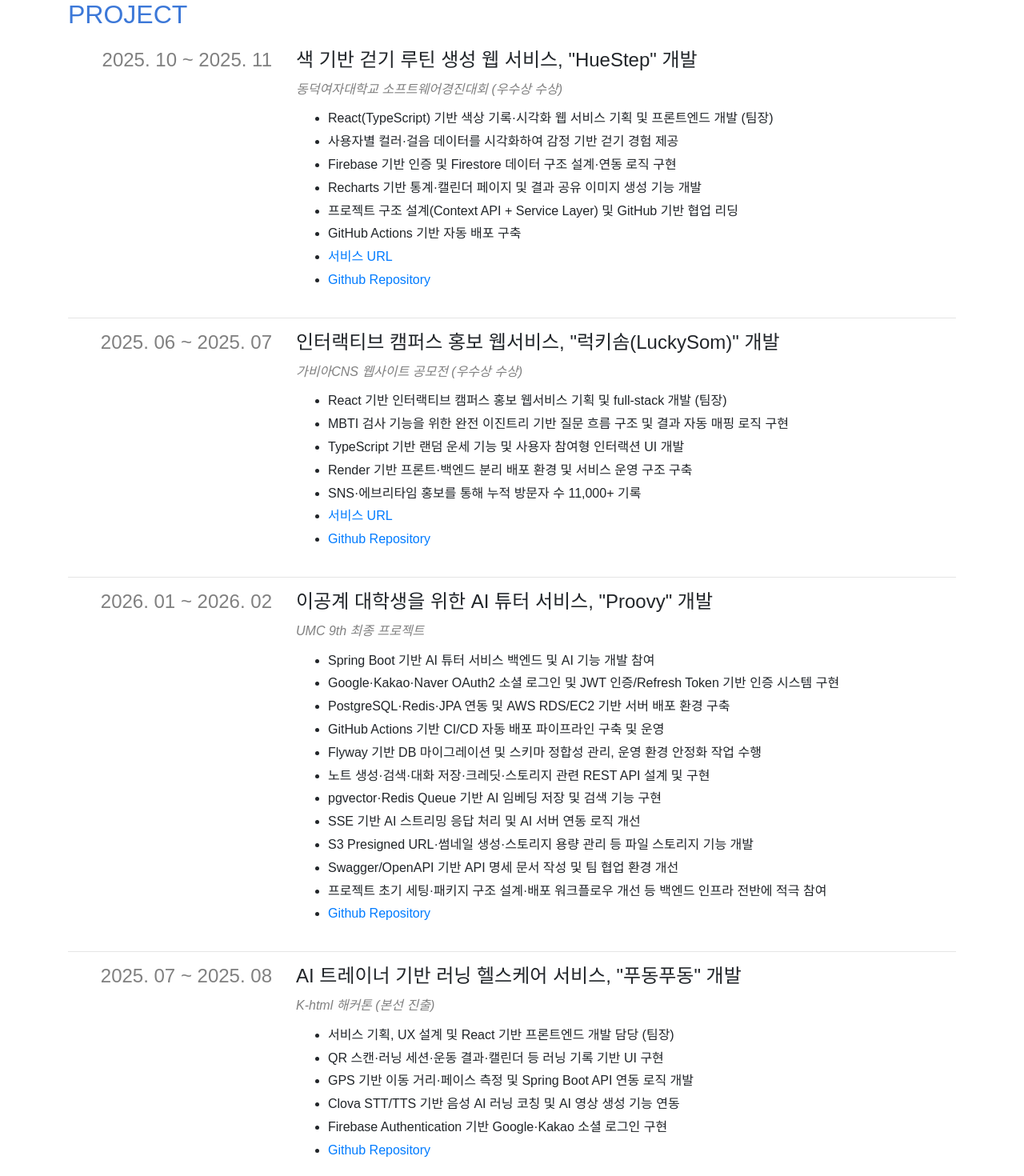
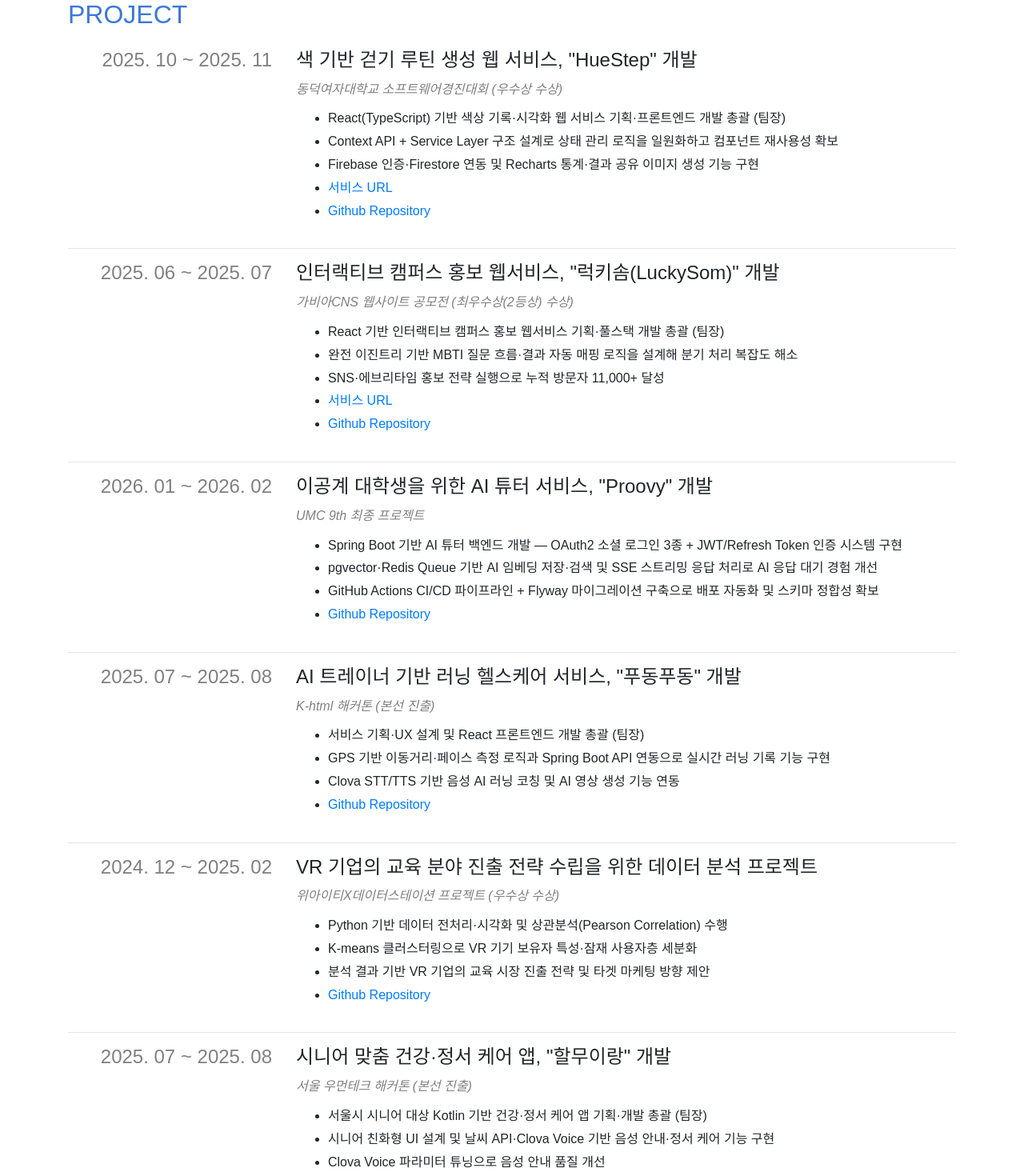
Before and after one commit to gaeunee2/resume-nextjs, a Next.js app: page / in a window 1280 px wide. Shown: the part 1480-2950 px from the top of the page at 80% size. Built offline with nearby package versions, Linux system fonts and the light colour scheme; a web font is replaced by a local one.

Commit message:
Update portfolio

```diff
--- a/component/common/CommonRow.tsx
+++ b/component/common/CommonRow.tsx
@@ -1,8 +1,18 @@
-import { PropsWithChildren } from 'react';
+import { Fragment, PropsWithChildren } from 'react';
 import { Row, Col } from 'reactstrap';
 import { IRow } from './IRow';
 import { Style } from './Style';
 import { CommonDescription } from './CommonDescription';
+
+// subTitle 내 개행문자(\n)를 <br/> 로 렌더링
+function renderMultiline(text: string) {
+  return text.split('\n').map((line, index) => (
+    <Fragment key={index.toString()}>
+      {index > 0 ? <br /> : null}
+      {line}
+    </Fragment>
+  ));
+}
 
 export function CommonRows({
   index,
@@ -26,7 +36,7 @@ export function CommonRows({
         </Col>
         <Col sm={12} md={9}>
           {right.title ? <h4>{right.title}</h4> : ''}
-          {right.subTitle ? <i style={Style.gray}>{right.subTitle}</i> : ''}
+          {right.subTitle ? <i style={Style.gray}>{renderMultiline(right.subTitle)}</i> : ''}
           {right.descriptions ? (
             <CommonDescription
               descriptions={right.descriptions}
--- a/payload/etc.ts
+++ b/payload/etc.ts
@@ -5,34 +5,43 @@ const etc: IEtc.Payload = {
 
   list: [
     {
+      title: '리눅스마스터 2급',
+      subTitle: '자격증 취득',
+      startedAt: '2026-06',
+    },
+    {
+      title: 'ADsP',
+      subTitle: '자격증 취득',
+      startedAt: '2026-05',
+    },
+    {
       title: 'SQLD',
       subTitle: '자격증 취득',
       startedAt: '2025-10',
     },
     {
       title: 'AWS Cloud Club Crew 3th',
-      subTitle:
-        'ACC DDWU 운영진\nAWS VPC·보안·Kubernetes 세션 발표\nSpring Boot 스터디 리딩\n기업 AWS 인프라 아키텍처 분석',
+      subTitle: 'ACC DDWU 운영진\nAWS·Kubernetes 세션 발표 및 Spring Boot 스터디 리딩',
       startedAt: '2025-09',
       endedAt: '2026-02',
     },
     {
       title: 'UMC',
       subTitle:
-        '대학생 연합 IT 프로젝트 동아리 10th 회장\nGit Session 진행 및 Spring Boot 파트 활동\nSpring Boot·AI 기반 AI 튜터 서비스 ‘Proovy’ 개발',
+        '대학생 연합 IT 동아리 10th 회장\nGit 세션 진행 및 Spring Boot 파트 활동\nAI 튜터 서비스 ‘Proovy’ 개발 리딩',
       startedAt: '2025-09',
       endedAt: '2026-08',
     },
     {
       title: '위아이티 6th',
       subTitle:
-        '데이터분석 연합동아리\nVR 교육 시장 전략 데이터분석 프로젝트 및 최종 발표 진행\nPython 기반 데이터 분석·시각화\n최종 발표회 우수상 수상',
+        '데이터분석 연합동아리\nPython 기반 VR 교육 시장 전략 데이터분석 프로젝트 수행\n최종 발표회 우수상 수상',
       startedAt: '2024-09',
       endedAt: '2025-02',
     },
     {
       title: '코딩 교육봉사',
-      subTitle: '초등학생 대상 블록코딩/AI 교육봉사 활동',
+      subTitle: '초등학생 대상 블록코딩·AI 교육봉사 활동',
       startedAt: '2024-07',
       endedAt: '2024-08',
     },
@@ -46,16 +55,6 @@ const etc: IEtc.Payload = {
       subTitle: '자격증 취득',
       startedAt: '2020-10',
     },
-    {
-      title: '기업회계 3급',
-      subTitle: '자격증 취득',
-      startedAt: '2020-10',
-    },
-    {
-      title: '전산회계운용사 3급',
-      subTitle: '자격증 취득',
-      startedAt: '2020-10',
-    },
   ],
 };
 
--- a/payload/project.ts
+++ b/payload/project.ts
@@ -11,22 +11,14 @@ const project: IProject.Payload = {
       descriptions: [
         {
           content:
-            'React(TypeScript) 기반 색상 기록·시각화 웹 서비스 기획 및 프론트엔드 개발 (팀장)',
+            'React(TypeScript) 기반 색상 기록·시각화 웹 서비스 기획·프론트엔드 개발 총괄 (팀장)',
         },
         {
-          content: '사용자별 컬러·걸음 데이터를 시각화하여 감정 기반 걷기 경험 제공',
+          content:
+            'Context API + Service Layer 구조 설계로 상태 관리 로직을 일원화하고 컴포넌트 재사용성 확보',
         },
         {
-          content: 'Firebase 기반 인증 및 Firestore 데이터 구조 설계·연동 로직 구현',
-        },
-        {
-          content: 'Recharts 기반 통계·캘린더 페이지 및 결과 공유 이미지 생성 기능 개발',
-        },
-        {
-          content: '프로젝트 구조 설계(Context API + Service Layer) 및 GitHub 기반 협업 리딩',
-        },
-        {
-          content: 'GitHub Actions 기반 자동 배포 구축',
+          content: 'Firebase 인증·Firestore 연동 및 Recharts 통계·결과 공유 이미지 생성 기능 구현',
         },
         {
           content: '서비스 URL',
@@ -42,23 +34,17 @@ const project: IProject.Payload = {
       title: '인터랙티브 캠퍼스 홍보 웹서비스, "럭키솜(LuckySom)" 개발',
       startedAt: '2025-06',
       endedAt: '2025-07',
-      where: '가비아CNS 웹사이트 공모전 (우수상 수상)',
+      where: '가비아CNS 웹사이트 공모전 (최우수상(2등상) 수상)',
       descriptions: [
         {
-          content: 'React 기반 인터랙티브 캠퍼스 홍보 웹서비스 기획 및 full-stack 개발 (팀장)',
+          content: 'React 기반 인터랙티브 캠퍼스 홍보 웹서비스 기획·풀스택 개발 총괄 (팀장)',
         },
         {
           content:
-            'MBTI 검사 기능을 위한 완전 이진트리 기반 질문 흐름 구조 및 결과 자동 매핑 로직 구현',
+            '완전 이진트리 기반 MBTI 질문 흐름·결과 자동 매핑 로직을 설계해 분기 처리 복잡도 해소',
         },
         {
-          content: 'TypeScript 기반 랜덤 운세 기능 및 사용자 참여형 인터랙션 UI 개발',
-        },
-        {
-          content: 'Render 기반 프론트·백엔드 분리 배포 환경 및 서비스 운영 구조 구축',
-        },
-        {
-          content: 'SNS·에브리타임 홍보를 통해 누적 방문자 수 11,000+ 기록',
+          content: 'SNS·에브리타임 홍보 전략 실행으로 누적 방문자 11,000+ 달성',
         },
         {
           content: '서비스 URL',
@@ -77,39 +63,16 @@ const project: IProject.Payload = {
       where: 'UMC 9th 최종 프로젝트',
       descriptions: [
         {
-          content: 'Spring Boot 기반 AI 튜터 서비스 백엔드 및 AI 기능 개발 참여',
+          content:
+            'Spring Boot 기반 AI 튜터 백엔드 개발 — OAuth2 소셜 로그인 3종 + JWT/Refresh Token 인증 시스템 구현',
         },
         {
           content:
-            'Google·Kakao·Naver OAuth2 소셜 로그인 및 JWT 인증/Refresh Token 기반 인증 시스템 구현',
-        },
-        {
-          content: 'PostgreSQL·Redis·JPA 연동 및 AWS RDS/EC2 기반 서버 배포 환경 구축',
-        },
-        {
-          content: 'GitHub Actions 기반 CI/CD 자동 배포 파이프라인 구축 및 운영',
-        },
-        {
-          content: 'Flyway 기반 DB 마이그레이션 및 스키마 정합성 관리, 운영 환경 안정화 작업 수행',
-        },
-        {
-          content: '노트 생성·검색·대화 저장·크레딧·스토리지 관련 REST API 설계 및 구현',
-        },
-        {
-          content: 'pgvector·Redis Queue 기반 AI 임베딩 저장 및 검색 기능 구현',
-        },
-        {
-          content: 'SSE 기반 AI 스트리밍 응답 처리 및 AI 서버 연동 로직 개선',
-        },
-        {
-          content: 'S3 Presigned URL·썸네일 생성·스토리지 용량 관리 등 파일 스토리지 기능 개발',
-        },
-        {
-          content: 'Swagger/OpenAPI 기반 API 명세 문서 작성 및 팀 협업 환경 개선',
+            'pgvector·Redis Queue 기반 AI 임베딩 저장·검색 및 SSE 스트리밍 응답 처리로 AI 응답 대기 경험 개선',
         },
         {
           content:
-            '프로젝트 초기 세팅·패키지 구조 설계·배포 워크플로우 개선 등 백엔드 인프라 전반에 적극 참여',
+            'GitHub Actions CI/CD 파이프라인 + Flyway 마이그레이션 구축으로 배포 자동화 및 스키마 정합성 확보',
         },
         {
           content: 'Github Repository',
@@ -124,19 +87,14 @@ const project: IProject.Payload = {
       where: 'K-html 해커톤 (본선 진출)',
       descriptions: [
         {
-          content: '서비스 기획, UX 설계 및 React 기반 프론트엔드 개발 담당 (팀장)',
+          content: '서비스 기획·UX 설계 및 React 프론트엔드 개발 총괄 (팀장)',
         },
         {
-          content: 'QR 스캔·러닝 세션·운동 결과·캘린더 등 러닝 기록 기반 UI 구현',
-        },
-        {
-          content: 'GPS 기반 이동 거리·페이스 측정 및 Spring Boot API 연동 로직 개발',
+          content:
+            'GPS 기반 이동거리·페이스 측정 로직과 Spring Boot API 연동으로 실시간 러닝 기록 기능 구현',
         },
         {
           content: 'Clova STT/TTS 기반 음성 AI 러닝 코칭 및 AI 영상 생성 기능 연동',
-        },
-        {
-          content: 'Firebase Authentication 기반 Google·Kakao 소셜 로그인 구현',
         },
         {
           content: 'Github Repository',
@@ -151,16 +109,10 @@ const project: IProject.Payload = {
       where: '위아이티X데이터스테이션 프로젝트 (우수상 수상)',
       descriptions: [
         {
-          content: 'VR 교육 효과 해외 사례 기반 데이터 분석 프로젝트 기획 및 발표 진행',
-        },
-        {
           content: 'Python 기반 데이터 전처리·시각화 및 상관분석(Pearson Correlation) 수행',
         },
         {
-          content: 'Histogram/KDE 분석을 통해 VR 교육 점수별 미래 관심도 분포 분석',
-        },
-        {
-          content: 'K-means Clustering 기반 VR 기기 보유자 특성 및 잠재 사용자층 분석',
+          content: 'K-means 클러스터링으로 VR 기기 보유자 특성·잠재 사용자층 세분화',
         },
         {
           content: '분석 결과 기반 VR 기업의 교육 시장 진출 전략 및 타겟 마케팅 방향 제안',
@@ -178,22 +130,14 @@ const project: IProject.Payload = {
       where: '서울 우먼테크 해커톤 (본선 진출)',
       descriptions: [
         {
-          content: '서울시 시니어 대상 Kotlin 기반 건강·정서 케어 앱 기획 및 개발 (팀장)',
+          content: '서울시 시니어 대상 Kotlin 기반 건강·정서 케어 앱 기획·개발 총괄 (팀장)',
         },
         {
-          content: '날씨 API·Clova Voice API 기반 음성 안내 및 정서 케어 기능 구현',
+          content:
+            '시니어 친화형 UI 설계 및 날씨 API·Clova Voice 기반 음성 안내·정서 케어 기능 구현',
         },
         {
-          content: '홈·시 낭송·운동·건강·날씨 알림 등 시니어 친화형 UI 설계',
-        },
-        {
-          content: 'Firebase Authentication 기반 사용자 인증 및 상태 관리 로직 구현',
-        },
-        {
-          content: 'GitHub·Notion 기반 협업 구조 설계 및 코드 리뷰·환경 세팅 가이드 운영',
-        },
-        {
-          content: 'Clova Voice API 파라미터 튜닝을 통한 음성 품질 개선',
+          content: 'Clova Voice 파라미터 튜닝으로 음성 안내 품질 개선',
         },
         {
           content: '시연 영상',
```
Also changed, not shown: 2 other files (tests, documents, lock files or other folders).
